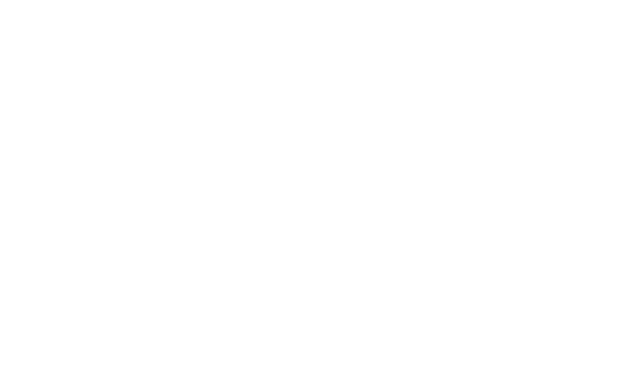
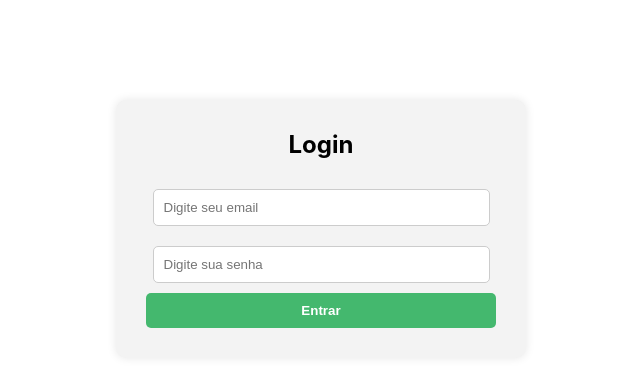
Before and after one commit to AlexsanderFrr/elixir-frontend, a React (Create React App) app: page /login in a window 1280 px wide. Before the commit this address had no page. Shown: the top 366 px of the page, without its empty margins (319-959 px from the left). Built offline with nearby package versions, Linux system fonts and the light colour scheme.

Commit message:
subindo alteracoes/2

```diff
--- a/src/App.js
+++ b/src/App.js
@@ -1,4 +1,3 @@
-
 import { BrowserRouter, Routes, Route } from "react-router-dom";
 import Home from "./pages/Home";
 import Main from "./main";
@@ -7,7 +6,7 @@
 import CadDiagnostico from "./pages/CadDiagnostico";
 import SucoList from "./pages/SucosList";
 import ReadSuco from "./pages/ReadSuco";
-
+import Login from './pages/Login';
 
 function App() {
   return (
@@ -15,7 +14,11 @@
       <header className="App-header">
         <BrowserRouter>
           <Routes>
-            <Route element={<Main />} />
+            {/* Rota isolada para login */}
+            <Route path="/login" element={<Login />} />
+
+            {/* Rota com layout padrão */}
+            <Route element={<Main />}>
               <Route path="/" element={<Home />} />
               <Route path="/home" element={<Home />} />
               <Route path="/cadsuco" element={<CadastroSuco />} />
@@ -23,6 +26,7 @@
               <Route path="/caddiagnostico" element={<CadDiagnostico />} />
               <Route path="/sucos" element={<SucoList />} />
               <Route path="/suco/:id" element={<ReadSuco />} />
+            </Route>
           </Routes>
         </BrowserRouter>
       </header>
--- a/src/components/Navbar.js
+++ b/src/components/Navbar.js
@@ -1,6 +1,6 @@
 import React from "react";
 import { Link } from "react-router-dom";
-import logo from "../imgs/copo-logo.png";
+import logo from "../imgs/copo-logo-branco.png";
 import "./css/Navbar.css";
 
 const Navbar = () => {
--- a/src/css/Home.css
+++ b/src/css/Home.css
@@ -36,7 +36,7 @@
 .logo-container span {
   font-size: 1.5rem;
   font-weight: bold;
-  color: #bb5104; /* Cor do texto do logotipo */
+  color: #ffffff; /* Cor do texto do logotipo */
 }
 
 .nav-links a {
--- /dev/null
+++ b/src/css/Login.css
@@ -0,0 +1,41 @@
+.login-container {
+  width: 350px;
+  margin: 100px auto;
+  padding: 30px;
+  background-color: #f3f3f3;
+  border-radius: 10px;
+  box-shadow: 0 0 10px rgba(0, 0, 0, 0.1);
+  text-align: center;
+}
+
+.login-container h2 {
+  margin-bottom: 20px;
+}
+
+.login-container input {
+  width: 90%;
+  padding: 10px;
+  margin: 10px 0;
+  border: 1px solid #ccc;
+  border-radius: 5px;
+}
+
+.login-container button {
+  width: 100%;
+  padding: 10px;
+  background-color: #44b86e;
+  color: white;
+  border: none;
+  border-radius: 5px;
+  font-weight: bold;
+  cursor: pointer;
+}
+
+.login-container button:hover {
+  background-color: #35995b;
+}
+
+.erro {
+  color: red;
+  margin-top: 10px;
+}
--- a/src/main.css
+++ b/src/main.css
@@ -1,5 +1,5 @@
 .main-container {
-    background-color: #000;
+    background-color: #bb5104;
 }
 
 
--- a/src/pages/Home.js
+++ b/src/pages/Home.js
@@ -3,12 +3,12 @@
 import cruz from "../imgs/img-logo-cruz.png";
 import medico from "../imgs/img-medico.png";
 import frutas from "../imgs/frutas-home.png";
-import Navbar from "../components/Navbar";
+
 
 const Home = () => {
   return (
     <div className="container">
-      <Navbar />
+
 
       <div className="central">
         <br />
--- /dev/null
+++ b/src/pages/Login.js
@@ -0,0 +1,59 @@
+import React, { useState } from 'react';
+import axios from 'axios';
+import { useNavigate } from 'react-router-dom';
+import '../css/Login.css';
+
+function Login() {
+  const [email, setEmail] = useState('');
+  const [senha, setSenha] = useState('');
+  const [erro, setErro] = useState('');
+  const navigate = useNavigate();
+
+  const handleLogin = async (e) => {
+    e.preventDefault();
+    try {
+      const response = await axios.post(
+        'http://localhost:8080/usuario/login',
+        { email, senha },
+        { withCredentials: true }
+      );
+
+      const tipo = response.data.usuario.tipo;
+
+      // Redireciona com base no tipo do usuário
+      if (tipo === 'master') {
+        navigate('/admin');
+      } else {
+        navigate('/home');
+      }
+    } catch (err) {
+      setErro('Email ou senha inválidos');
+    }
+  };
+
+  return (
+    <div className="login-container">
+      <h2>Login</h2>
+      <form onSubmit={handleLogin}>
+        <input
+          type="email"
+          placeholder="Digite seu email"
+          value={email}
+          onChange={(e) => setEmail(e.target.value)}
+          required
+        />
+        <input
+          type="password"
+          placeholder="Digite sua senha"
+          value={senha}
+          onChange={(e) => setSenha(e.target.value)}
+          required
+        />
+        {erro && <p className="erro">{erro}</p>}
+        <button type="submit">Entrar</button>
+      </form>
+    </div>
+  );
+}
+
+export default Login;
--- a/src/pages/SucosList.js
+++ b/src/pages/SucosList.js
@@ -3,7 +3,7 @@
 import SucoCard from "../components/SucoCard";
 import "../css/SucoList.css";
 import { apiEndpoint } from "../config/constantes";
-import Navbar from "../components/Navbar.js";
+
 
 const SucoList = () => {
   const [allSucos, setSucos] = useState([]);
@@ -41,7 +41,7 @@
 
   return (
     <div className="container-suco-list">
-      <Navbar />
+
       <div className="container-meio">
         <form onSubmit={handleSearchSubmit}>
           <div className="search-container">
```
Lines whose indentation alone changed are shown as unchanged.
